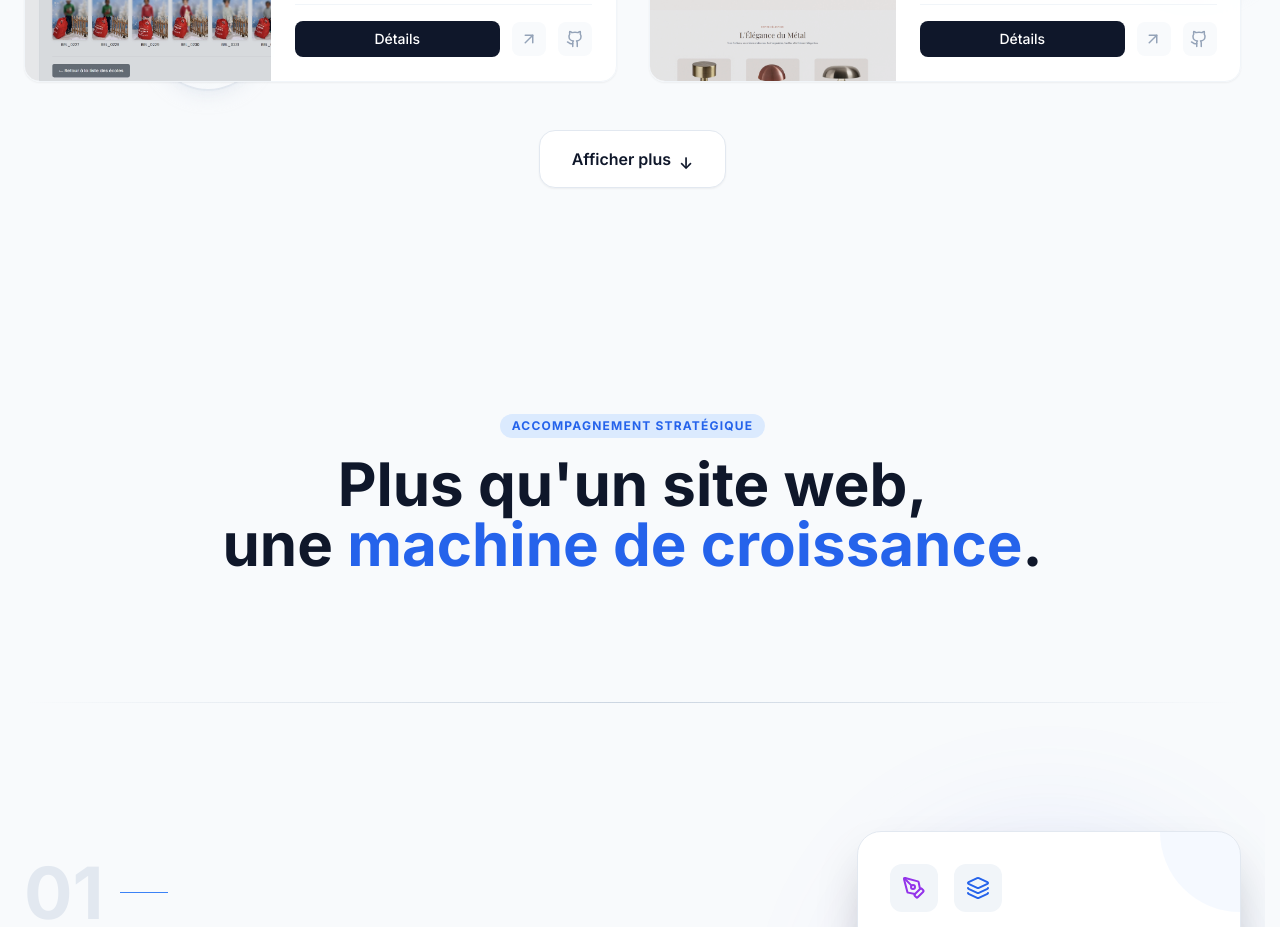
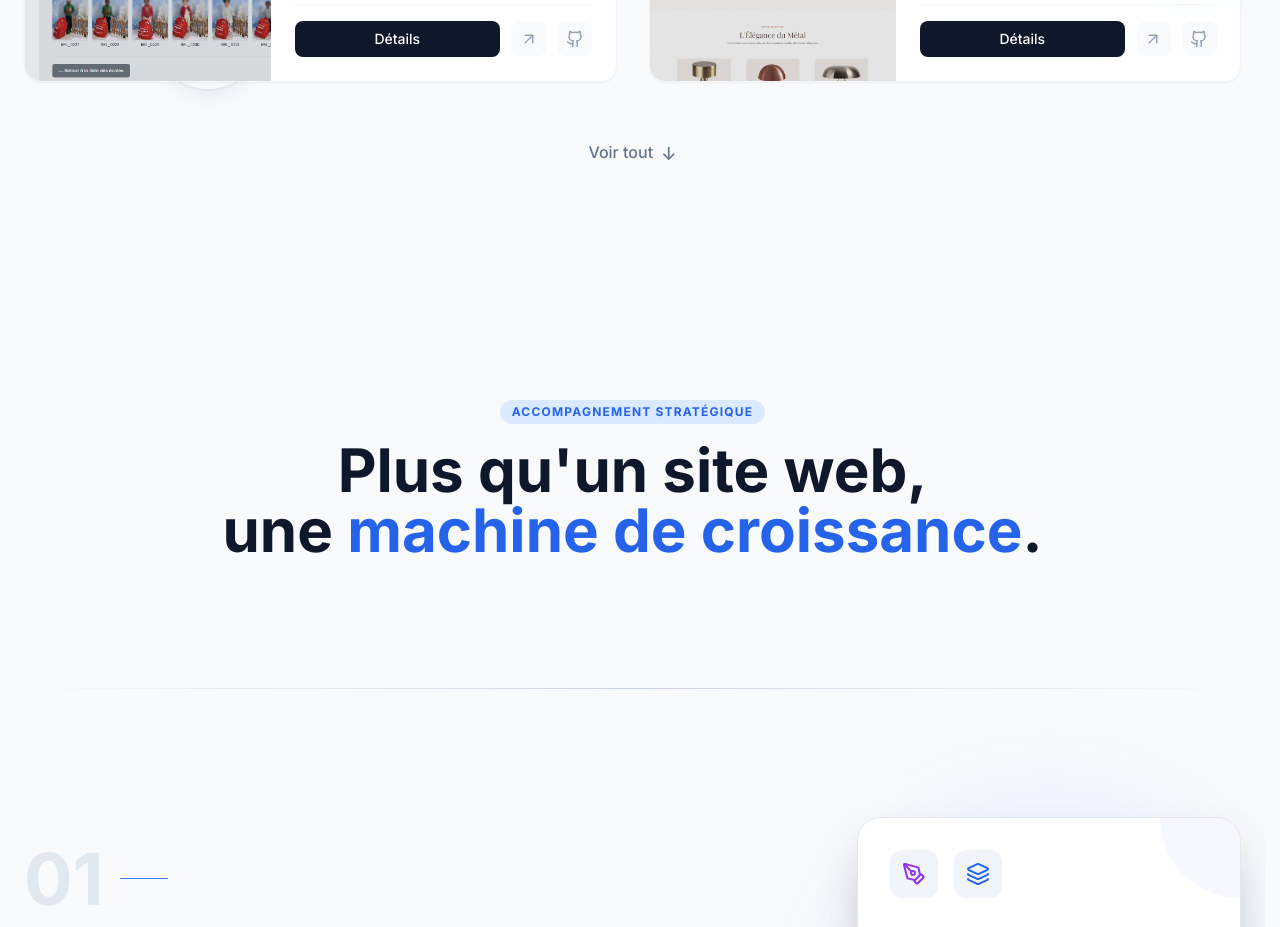
Before and after one commit to julien-lambin/portfolio-julien, a React (Vite) app: page / in a window 1280 px wide. Shown: the part 1620-2547 px from the top of the page. Built offline with nearby package versions, Linux system fonts and the light colour scheme.

Commit message:
style: add smooth layout animations to projects grid

```diff
--- a/components/Projects.tsx
+++ b/components/Projects.tsx
@@ -87,11 +87,11 @@ export const Projects: React.FC = () => {
           <AnimatePresence mode="popLayout">
             {filteredProjects.slice(0, displayLimit).map((project, index) => (
               <motion.div
-                layout="position"
+                layout
                 custom={index}
                 variants={cardVariants}
                 initial="hidden"
-                whileInView="visible"
+                animate="visible"
                 exit="exit"
                 viewport={{ once: true, margin: "-50px" }}
                 key={project.id}
@@ -187,23 +187,30 @@ export const Projects: React.FC = () => {
           </AnimatePresence>
         </div>
 
-        {/* Show More Button */}
-        {filteredProjects.length > displayLimit && (
+        {/* Toggle Button */}
+        {filteredProjects.length > 4 && (
           <motion.div
             initial={{ opacity: 0 }}
             animate={{ opacity: 1 }}
             className="flex justify-center mt-12"
           >
             <button
-              onClick={() => setDisplayLimit(prev => prev + 4)}
-              className="group flex items-center gap-2 px-8 py-4 bg-white dark:bg-slate-800 text-slate-900 dark:text-white font-semibold rounded-2xl border border-slate-200 dark:border-slate-700 hover:border-blue-600 dark:hover:border-blue-400 transition-all shadow-sm hover:shadow-md"
+              onClick={() => {
+                const newLimit = displayLimit > 4 ? 4 : filteredProjects.length;
+                setDisplayLimit(newLimit);
+                if (newLimit === 4) {
+                  document.getElementById('projects')?.scrollIntoView({ behavior: 'smooth' });
+                }
+              }}
+              className="group flex items-center gap-2 px-6 py-2 text-slate-500 dark:text-slate-400 font-medium hover:text-blue-600 dark:hover:text-blue-400 transition-colors"
             >
-              Afficher plus
+              {displayLimit > 4 ? 'Réduire' : 'Voir tout'}
               <motion.span
-                animate={{ y: [0, 4, 0] }}
+                animate={{ y: displayLimit > 4 ? [0, -2, 0] : [0, 2, 0] }}
                 transition={{ duration: 1.5, repeat: Infinity }}
+                className="text-lg"
               >
-                ↓
+                {displayLimit > 4 ? '↑' : '↓'}
               </motion.span>
             </button>
           </motion.div>
--- a/constants.ts
+++ b/constants.ts
@@ -24,7 +24,7 @@ export const PROJECTS: Project[] = [
     title: 'Chercheur Immo',
     category: 'Immobilier',
     description: 'Site de recherche immobilière simplifié pour les particuliers.',
-    fullDescription: 'Création complète d’un site de recherche d’annonces. L’objectif était de rendre la recherche simple et rapide pour les clients, avec un système de prise de rendez-vous automatique pour gagner du temps.',
+    fullDescription: 'Création complète d’un site de recherche d’annonces. L’objectif était de rendre la recherche simple et rapide pour les clients, avec un système de formulaire complet visant a connaitre au mieux les attentes des clients.',
     image: '/assets/img/lp-chercheur-immo.webp',
     tags: ['Site Web', 'Gestion Client', 'Carte Interactive'],
     demoUrl: '#',
```
Also changed, not shown: public/assets/img/lp-yt-marker.webp.
